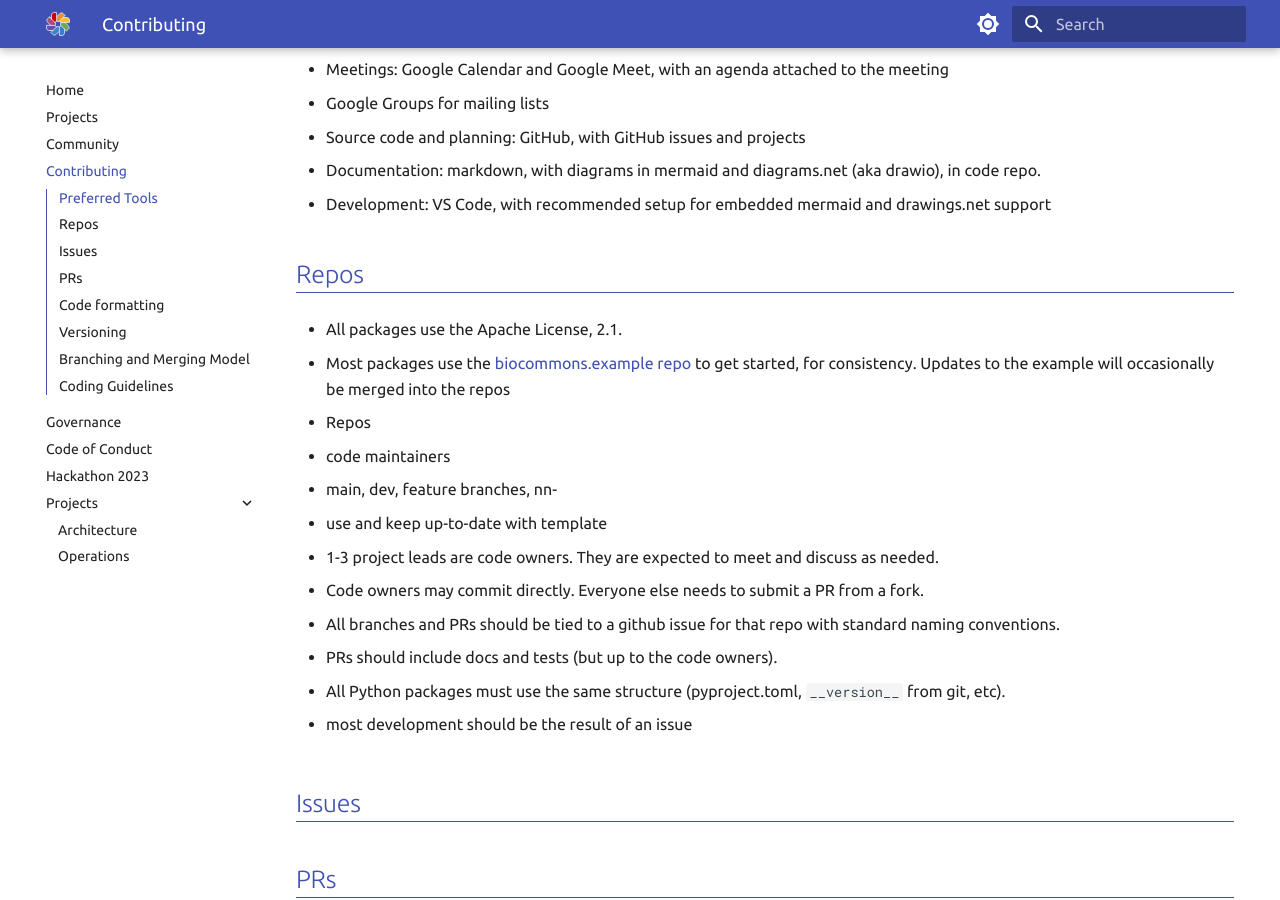
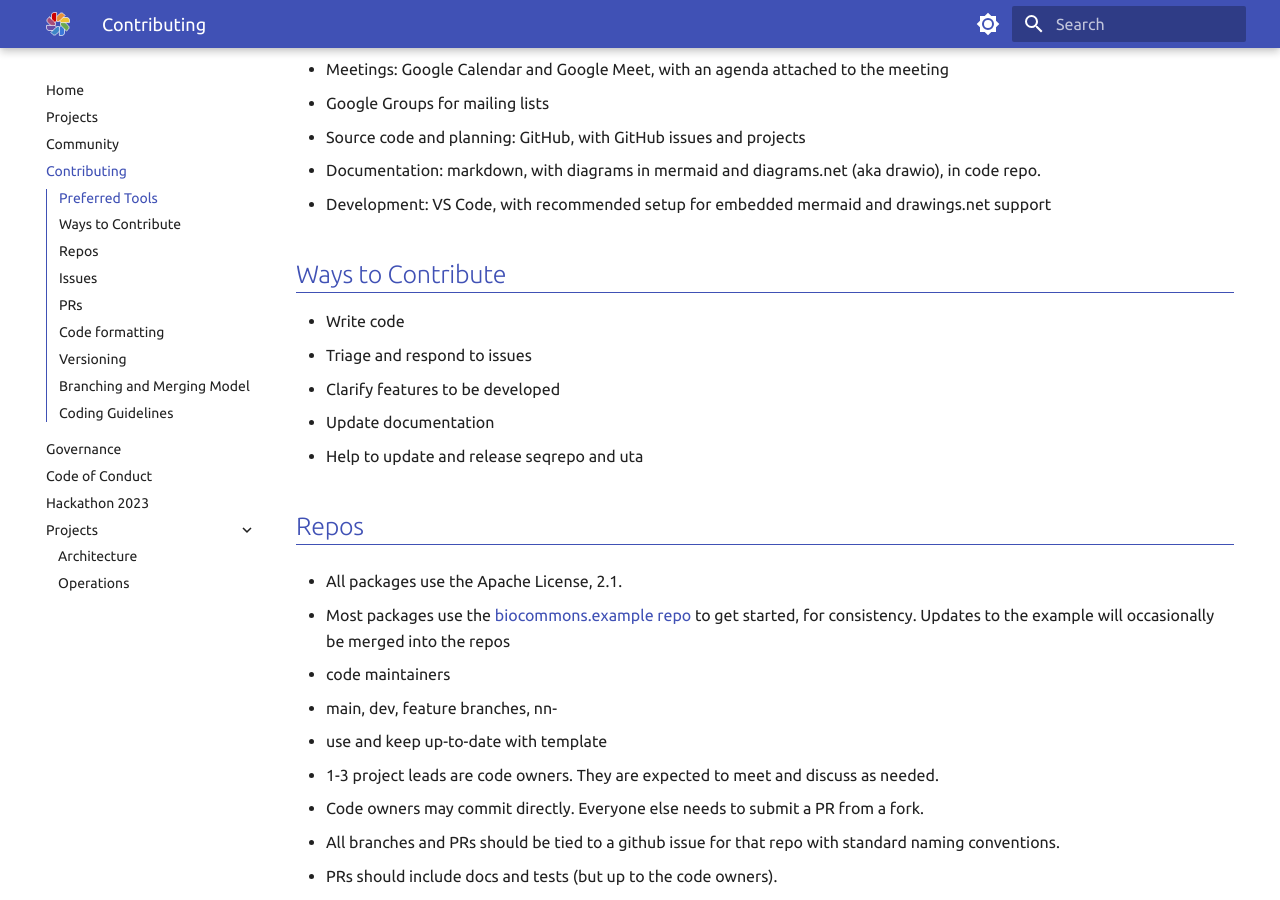
Before and after one commit to biocommons/biocommons.github.io, an MkDocs documentation site: the page built from docs/contributing.md, in a window 1280 px wide and 900 px high, scrolled down 307 px. Built offline with MkDocs 1.6.1 and Material for MkDocs 9.7.7, drawn with Linux system fonts in a browser that asks for light colours.

Commit message:
added notes from various sources

```diff
--- a/docs/contributing.md
+++ b/docs/contributing.md
@@ -13,6 +13,15 @@ consistently and coherently, and to facilitate contributors moving between proje
 - Documentation: markdown, with diagrams in mermaid and diagrams.net (aka drawio), in code repo.
 - Development: VS Code, with recommended setup for embedded mermaid and drawings.net support
 
+## Ways to Contribute
+
+- Write code
+- Triage and respond to issues
+- Clarify features to be developed
+- Update documentation
+- Help to update and release seqrepo and uta
+
+
 ## Repos
 
 - All packages use the Apache License, 2.1.
@@ -20,8 +29,6 @@ consistently and coherently, and to facilitate contributors moving between proje
 - Most packages use the [biocommons.example
   repo](https://github.com/biocommons/biocommons.example) to get started, for consistency.  Updates
   to the example will occasionally be merged into the repos
-
-- Repos
 
 - code maintainers
 - main, dev, feature branches, nn-
```
Also changed, not shown: docs/community.md (+5 -1 lines), docs/governance.md (+2 -2 lines).
